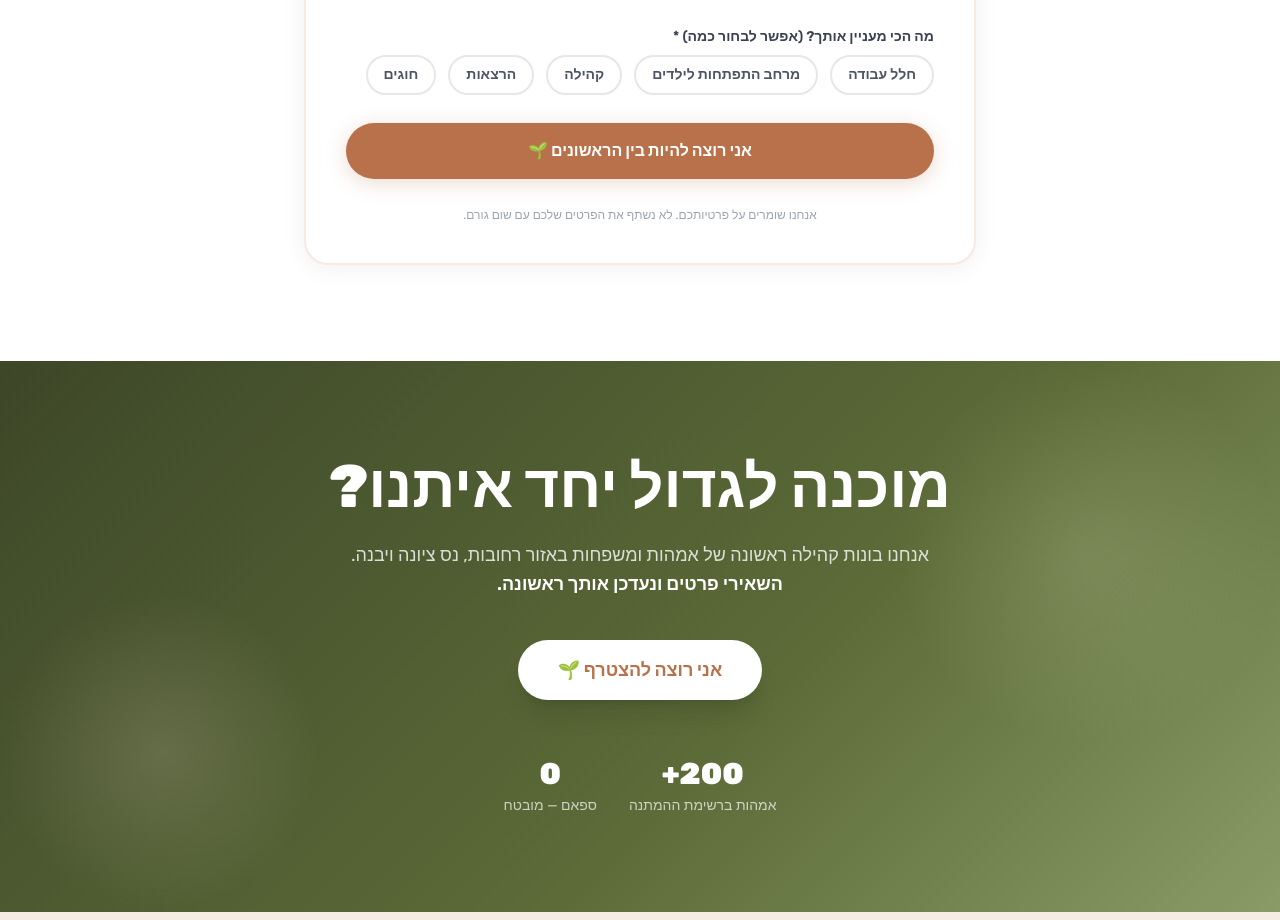
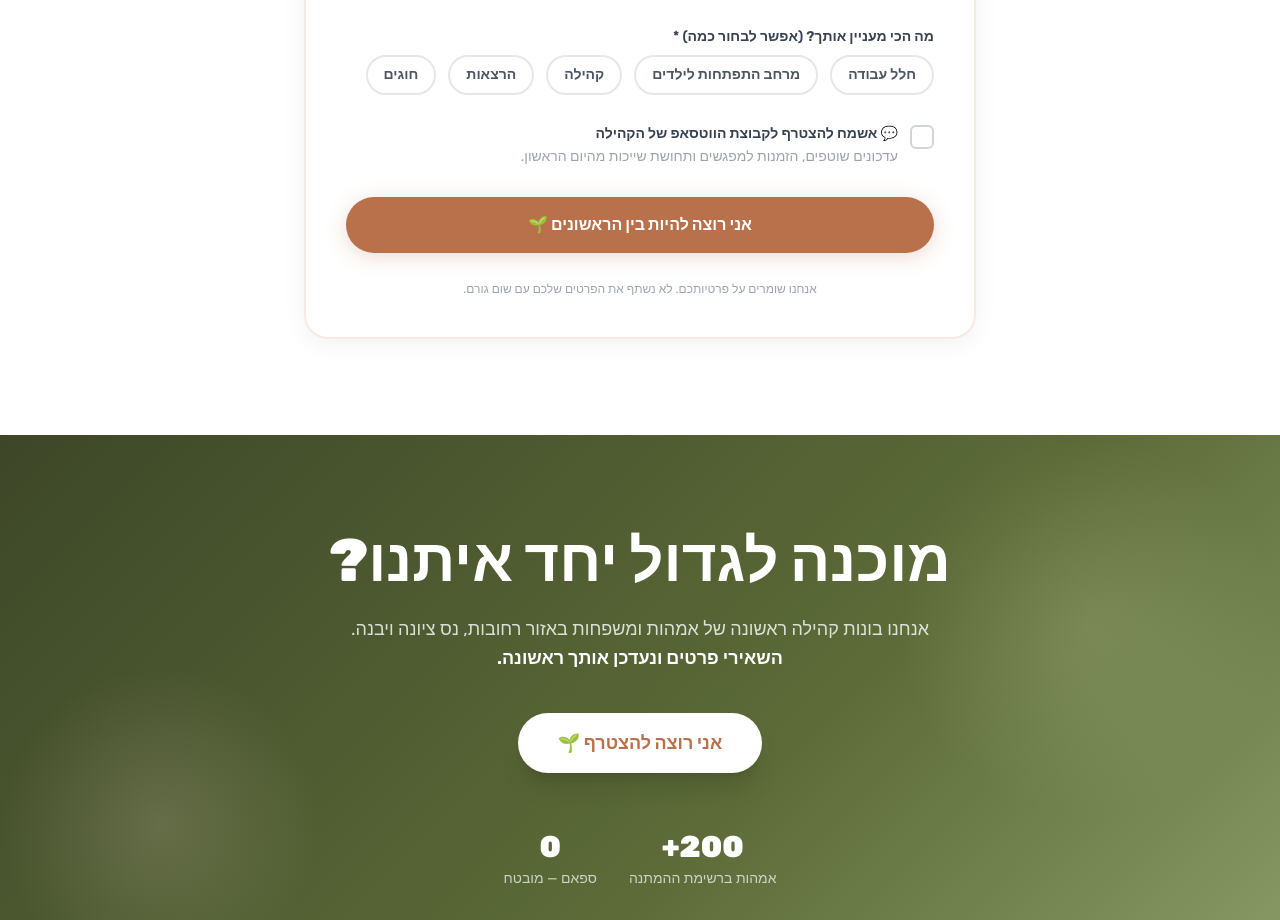
Before and after one commit to cohenAdi/WeGrow, a Next.js app: page / in a window 1280 px wide. Shown: the part 5661-6581 px from the top of the page. Built offline with nearby package versions, Linux system fonts and the light colour scheme.

Commit message:
Add WhatsApp opt-in checkbox to waitlist form

```diff
--- a/app/api/waitlist/route.ts
+++ b/app/api/waitlist/route.ts
@@ -12,6 +12,7 @@ const schema = z.object({
   most_important:     z.array(z.string()).min(1),
   free_text:          z.string().optional(),
   time_slots:         z.array(z.string()).optional(),
+  join_whatsapp:      z.boolean().optional(),
 })
 
 export async function POST(req: NextRequest) {
--- a/components/WaitlistSection.tsx
+++ b/components/WaitlistSection.tsx
@@ -16,6 +16,7 @@ const baseSchema = z.object({
   child_age:       z.string().min(1, 'אנא בחרו גיל ילד'),
   time_slots:      z.array(z.string()).optional(),
   most_important:  z.array(z.string()).min(1, 'אנא בחרו לפחות אחד'),
+  join_whatsapp:   z.boolean().optional(),
 })
 
 const schema = baseSchema.refine(
@@ -287,6 +288,28 @@ export default function WaitlistSection() {
                   <ErrorMsg msg={errors.most_important?.message} />
                 </div>
 
+                {/* WhatsApp opt-in */}
+                <label className="flex items-start gap-3 cursor-pointer group">
+                  <div className="relative flex-shrink-0 mt-0.5">
+                    <input
+                      type="checkbox"
+                      {...register('join_whatsapp')}
+                      className="sr-only peer"
+                    />
+                    <div className="w-6 h-6 rounded-md border-2 border-gray-300 bg-white peer-checked:bg-[#25D366] peer-checked:border-[#25D366] transition-all flex items-center justify-center">
+                      {/* SVG is white — invisible on white bg, visible on green bg */}
+                      <svg className="w-3.5 h-3.5 text-white" viewBox="0 0 12 10" fill="none">
+                        <path d="M1 5l3.5 3.5L11 1" stroke="currentColor" strokeWidth="2" strokeLinecap="round" strokeLinejoin="round"/>
+                      </svg>
+                    </div>
+                  </div>
+                  <span className="text-sm text-gray-600 leading-relaxed group-hover:text-gray-800 transition-colors" dir="rtl">
+                    <span className="font-semibold text-gray-700">💬 אשמח להצטרף לקבוצת הווטסאפ של הקהילה</span>
+                    <br />
+                    <span className="text-gray-400">עדכונים שוטפים, הזמנות למפגשים ותחושת שייכות מהיום הראשון.</span>
+                  </span>
+                </label>
+
                 {/* Server error */}
                 {serverError && (
                   <p className="text-red-500 text-sm font-medium text-center bg-red-50 border border-red-200 rounded-xl px-4 py-3">
```
